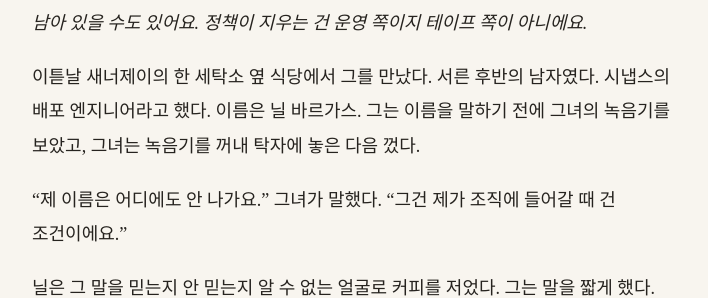
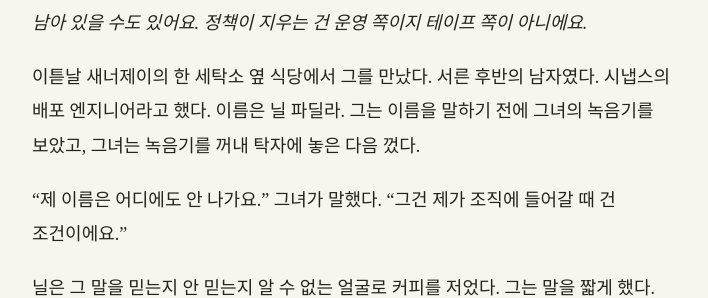
Before and after one commit to kangkkang/writer_s1_public, a Jekyll site: the page built from vol2/069.md, in a window 1280 px wide and 900 px high, scrolled down 4857 px. Shown: the part 193-491 px from the top of the window, without its empty margins (284-992 px from the left). Built offline with Jekyll 4.4.1, drawn with Linux system fonts in a browser that asks for light colours; our own code applies the rules of GitHub Pages for plain Markdown files.

Commit message:
Update from https://github.com/kangkkang/writer_s1/commit/2ad52128a370311061097a5b6cbd27e233caa0a4

```diff
--- a/vol2/069.md
+++ b/vol2/069.md
@@ -118,7 +118,7 @@
 
 *주말 기사 봤어요. 승인 기록 쫓고 계신 것도 들었어요. 임시 신원 기록, 차가운 백업에 남아 있을 수도 있어요. 정책이 지우는 건 운영 쪽이지 테이프 쪽이 아니에요.*
 
-이튿날 새너제이의 한 세탁소 옆 식당에서 그를 만났다. 서른 후반의 남자였다. 시냅스의 배포 엔지니어라고 했다. 이름은 닐 바르가스. 그는 이름을 말하기 전에 그녀의 녹음기를 보았고, 그녀는 녹음기를 꺼내 탁자에 놓은 다음 껐다.
+이튿날 새너제이의 한 세탁소 옆 식당에서 그를 만났다. 서른 후반의 남자였다. 시냅스의 배포 엔지니어라고 했다. 이름은 닐 파딜라. 그는 이름을 말하기 전에 그녀의 녹음기를 보았고, 그녀는 녹음기를 꺼내 탁자에 놓은 다음 껐다.
 
 "제 이름은 어디에도 안 나가요." 그녀가 말했다. "그건 제가 조직에 들어갈 때 건 조건이에요."
 
```
